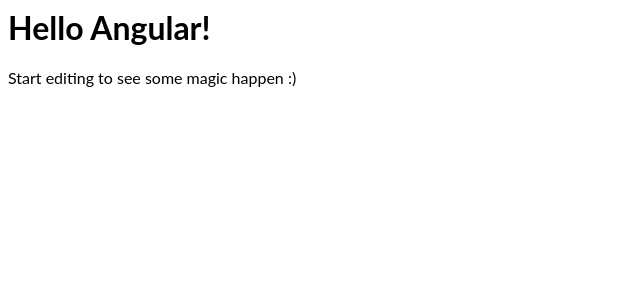
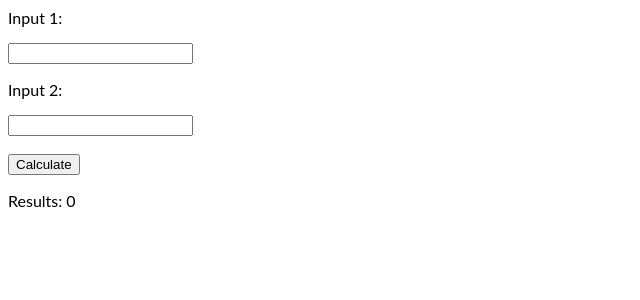
Before and after one commit to c14180045/ppmproject1, an Angular app: page / in a window 1280 px wide. Shown: the top 300 px of the page, without its empty margins (0-640 px from the left). Built offline with nearby package versions, Linux system fonts and the light colour scheme.

Commit message:
2 files modified

```diff
--- a/src/app/app.component.html
+++ b/src/app/app.component.html
@@ -1,4 +1,9 @@
-<hello name="{{ name }}"></hello>
-<p>
-  Start editing to see some magic happen :)
-</p>
+<p>Input 1:<br/></p>
+<input [(ngModel)] = "input1">
+<br/>
+<p>Input 2:<br/></p>
+<input [(ngModel)] = "input2">
+<br/>
+<br/>
+<button (click) = "calculate(input1, input2)">Calculate</button>
+<p>Results: {{output}}</p>
--- a/src/app/app.component.ts
+++ b/src/app/app.component.ts
@@ -7,4 +7,8 @@ import { Component } from '@angular/core';
 })
 export class AppComponent  {
   name = 'Angular';
+  output = 0;
+  calculate(input1, input2){
+  this.output = Math.pow(parseInt(input1),parseInt(input2))
+  }
 }
```
